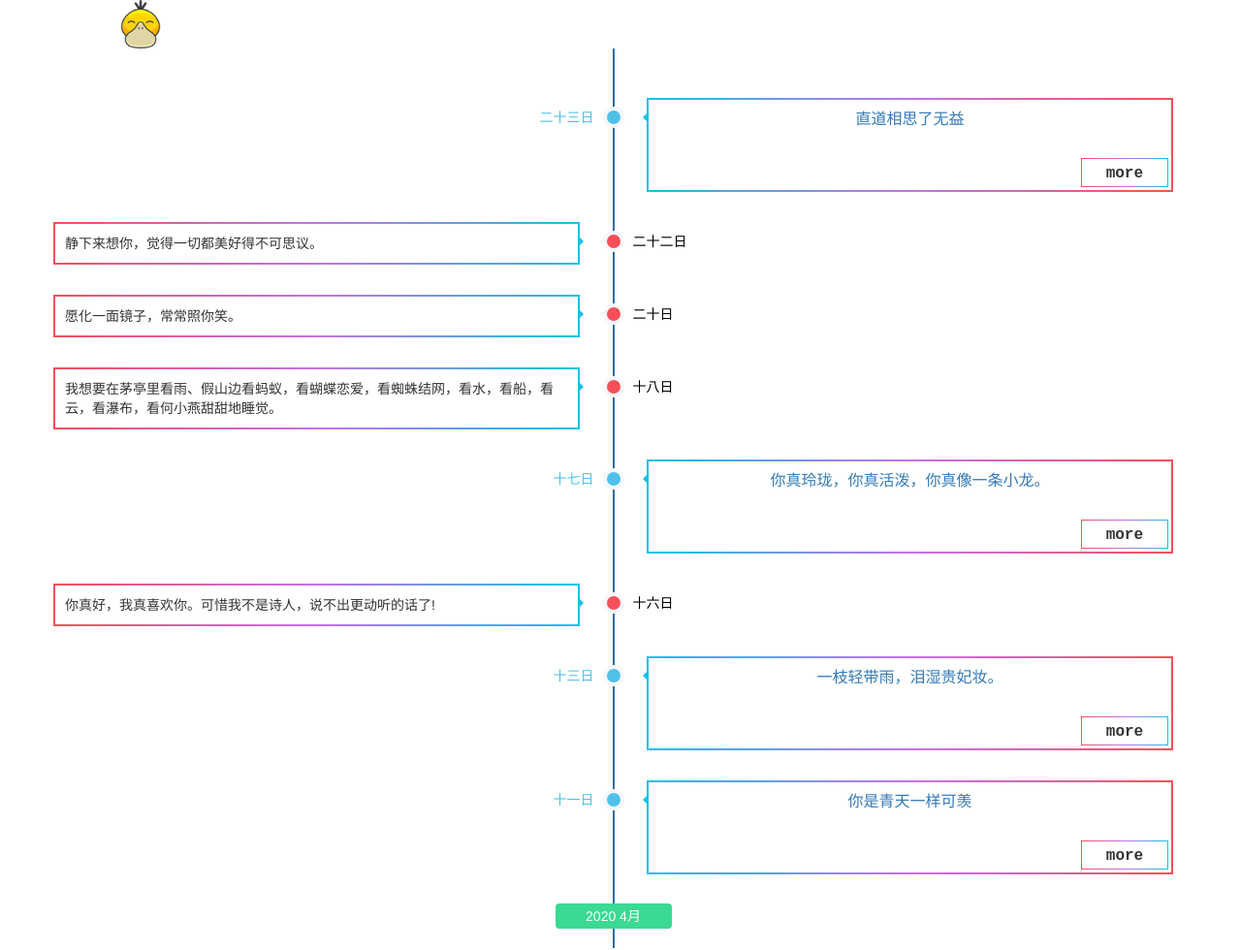
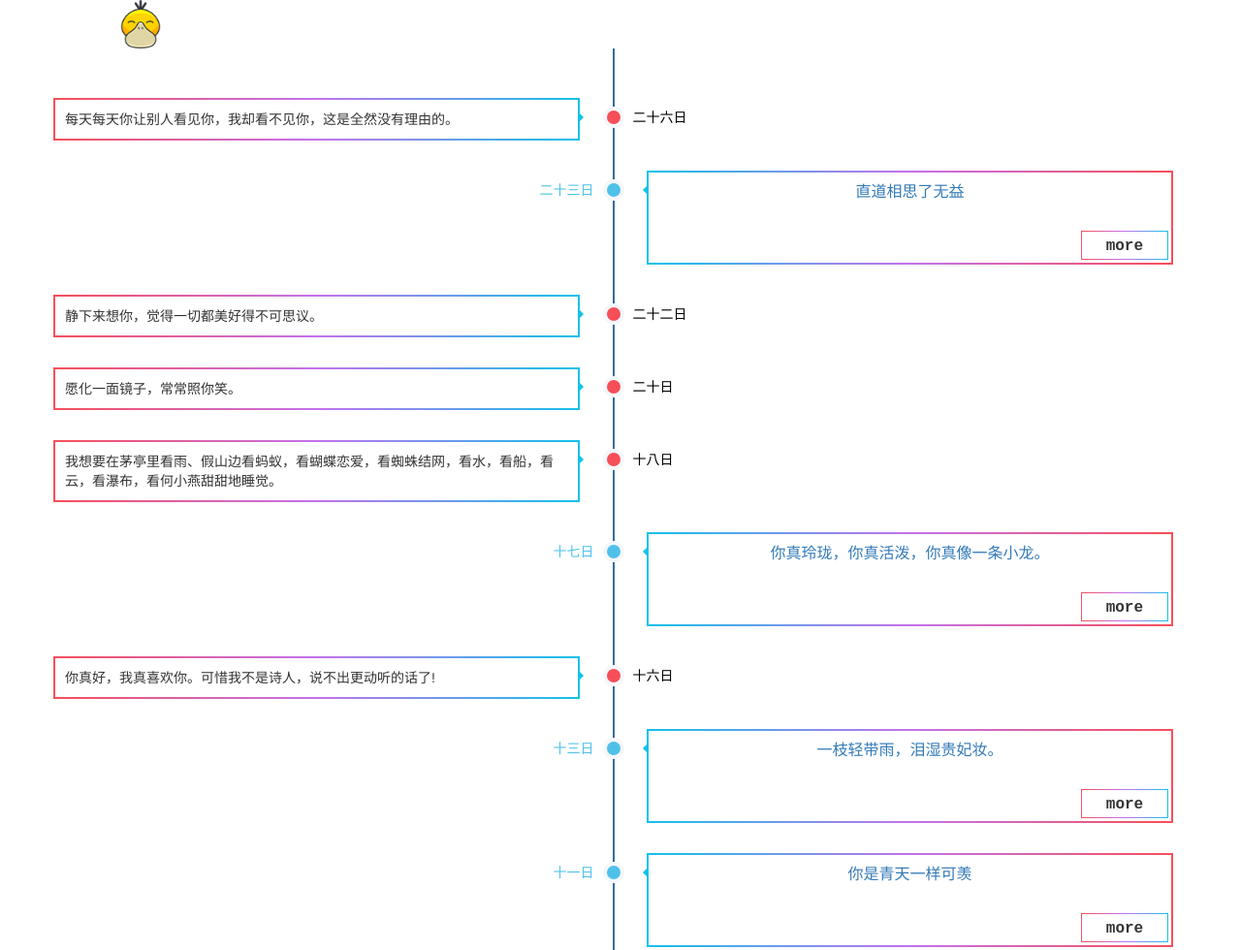
Before and after one commit to luoct/mail, a plain HTML site: page views/timeline.html in a window 1280 px wide. Shown: the top 980 px of the page at 97% size. Drawn offline with nearby package versions, Linux system fonts and the light colour scheme.

Commit message:
Update timeline.html

```diff
--- a/views/timeline.html
+++ b/views/timeline.html
@@ -72,6 +72,17 @@
                     </div>
                     <dl>
                         <!-- <dt>2020 5月</dt> -->
+
+                        <!-- 四月二十六 ==> 句子 -->
+                        <dd class="pos-left clearfix sentence">
+                            <div class="circ"></div>
+                            <div class="time">二十六日</div>
+                            <div class="events animated">
+                                <div class="events-body">
+                                    每天每天你让别人看见你，我却看不见你，这是全然没有理由的。
+                                </div>
+                            </div>
+                        </dd>
 
                         <!-- 四月二十三 -->
                         <dd class="pos-right clearfix mail">
```
